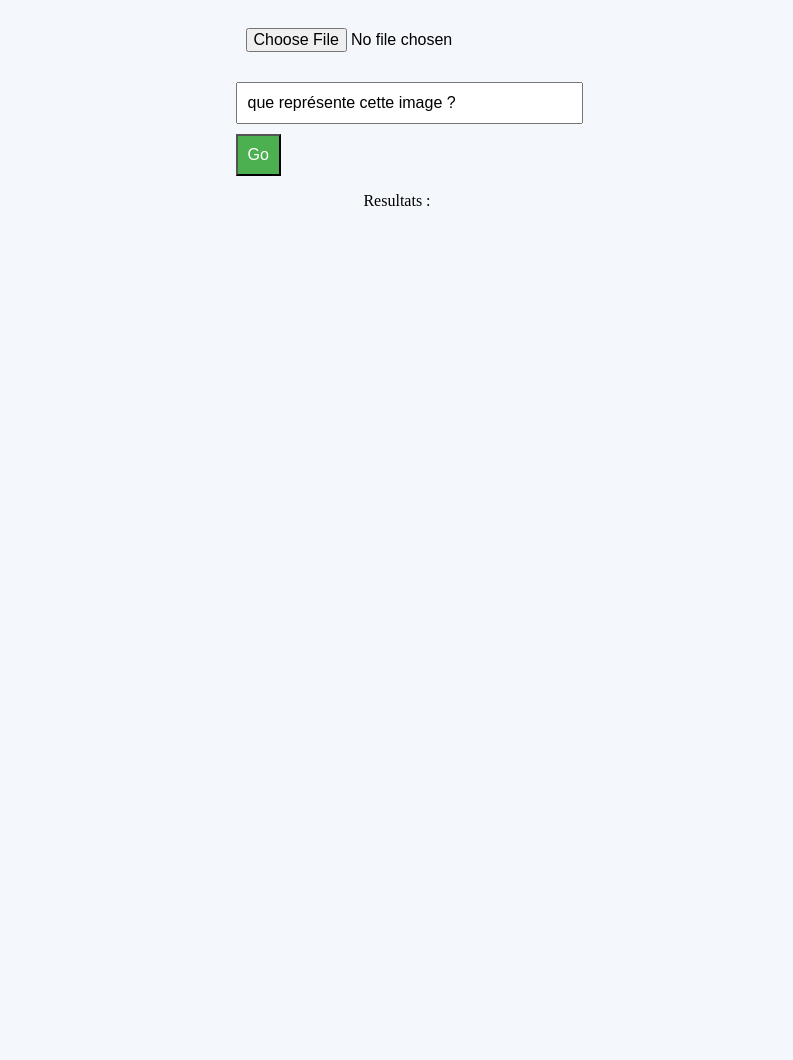
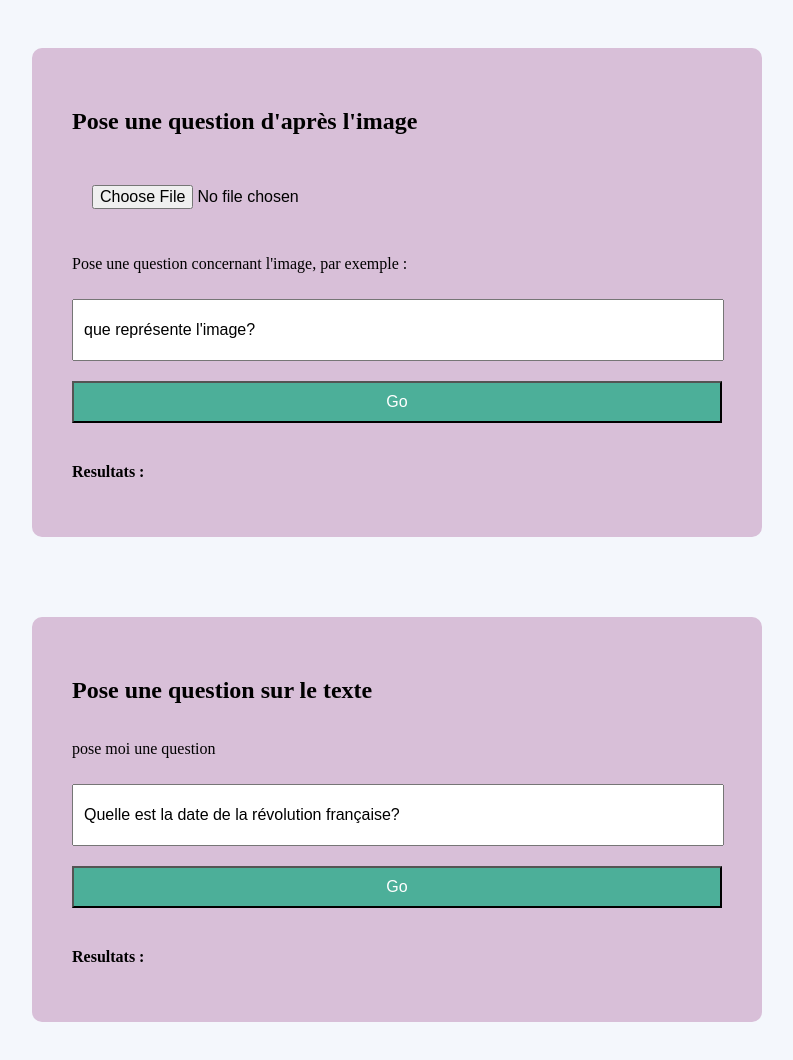
Before and after one commit to senga200/gemini, a plain HTML site: page index.html in a window 1280 px wide. Shown: the whole page, without its empty margins (243-1036 px from the left). Before the commit the page ends 800 px from the top, so only its background shows below. Drawn offline with Linux system fonts and the light colour scheme.

Commit message:
discuter juste en texte (pour l'agent)

```diff
--- a/index.html
+++ b/index.html
@@ -9,14 +9,14 @@
 <body style="background-color: #f4f7fc; display: flex; justify-content: center; align-items: center; flex-direction: column;">
     <style>
         input {
-            width: 100%;
-            padding: 10px;
+            width: 95%;
+            padding: 20px;
             margin: 10px 0;
             font-size: 16px;
         }
 
         button {
-            background-color: #4CAF50;
+            background-color: #4caf99;
             color: white;
             padding: 10px;
             cursor: pointer;
@@ -24,25 +24,70 @@
         }
 
         button:hover {
-            background-color: #45a049;
+            background-color: #45a0a0;
+        }
+
+        .bloc{
+            margin: 2.5rem;
+            display: flex;
+            flex-direction: column;
+            width: 650px;
+            background-color: thistle;
+            padding: 2.5rem;
+            border-radius: 10px;
+        }
+        .prompt-box {
+            display: flex;
+            flex-direction: column;
+            margin-bottom: 20px;
+        }
+        .prompt-box label {
+            margin-bottom: 10px;
+        }
+        .result {
+            margin-top: 20px;
+            font-weight: bold;
         }
 
 
+
+
     </style>
+    <div class="bloc">
+        <h2>Pose une question d'après l'image</h2>
         <form onsubmit="return false;">
             <input type="file" id="chosenImage" name="chosen-image">
             <div class="prompt-box">
                 <label>
+                    <p>Pose une question concernant l'image, par exemple : </p>
                 <input name="prompt" id="prompt" placeholder="Enter instructions here" type="text"
-            value="que représente cette image ?">
+                value="que représente l'image?" style="padding-left: 10px;">
                 </label>
                 <button type="submit" id="submitBtn">Go</button>
             </div>
         </form>
         <p class="result">Resultats : </p>
 
+    </div>
+    <div class="bloc">
+        <h2>Pose une question sur le texte</h2>
+        <form onsubmit="return false;">
+            <div class="prompt-box">
+                <label>
+                    <p>pose moi une question</p>
+                <input name="prompt" id="promptText" placeholder="Enter instructions here" type="text"
+                value="Quelle est la date de la révolution française?" style="padding-left: 10px;">
+                </label>
+                <button type="submit" id="submitBtnText">Go</button>
+            </div>
+        </form>
+        <p class="result">Resultats : </p>
+
+
+    </div>
 
 
     <script src="script.js"></script>
+
 </body>
 </html>
--- a/script.js
+++ b/script.js
@@ -2,12 +2,18 @@ console.log("Hello, World!");
 
 let API_KEY = 'AIzaSyDDdgZRtt__GDiz2RvkEWTEb7hR9AmF73Q';
 
-
+// 1er bloc : image + texte
 const submitButton = document.getElementById("submitBtn");
 const input = document.getElementById("prompt");
 const result = document.querySelector(".result");
 const fileInput = document.getElementById("chosenImage");
 
+// 2ème bloc : texte
+const submitButtonText = document.getElementById("submitBtnText");
+const inputText = document.getElementById("promptText");
+const resultText = document.querySelector(".bloc:last-of-type .result");
+
+//pour le 1er bloc
 submitButton.addEventListener("click", async (e) => {
     e.preventDefault();
 
@@ -61,3 +67,36 @@ submitButton.addEventListener("click", async (e) => {
 
     reader.readAsDataURL(file); // Lire le fichier et le convertir
 });
+
+
+// pour le 2ème bloc
+submitButtonText.addEventListener("click", async (e) => {
+    e.preventDefault();
+
+    resultText.innerHTML = "Recherche en cours...";
+
+    let inputValue = inputText.value;
+
+    try{
+        let response = await fetch(`https://generativelanguage.googleapis.com/v1beta/models/gemini-2.0-flash:generateContent?key=${API_KEY}`, {
+            method: "POST",
+            headers: { "Content-Type": "application/json" },
+            body: JSON.stringify({
+                //envoi dans le body la requete
+                contents: [{ role: "user", parts: [{ text: inputValue }] }]
+            }),
+        });
+
+        if(!response.ok){
+            throw new Error("erreur API", response.statusText);
+        }
+        let data = await response.json();
+        console.log("data", data);
+        resultText.innerHTML = data.candidates?.[0]?.content?.parts?.[0]?.text || "Erreur.";
+        console.log("candidates", data.candidates);
+    } catch(error){
+        console.log("erreur", error);
+        resultText.innerHTML="erreur catchée";
+
+    }
+});
```
Lines whose indentation alone changed are shown as unchanged.
